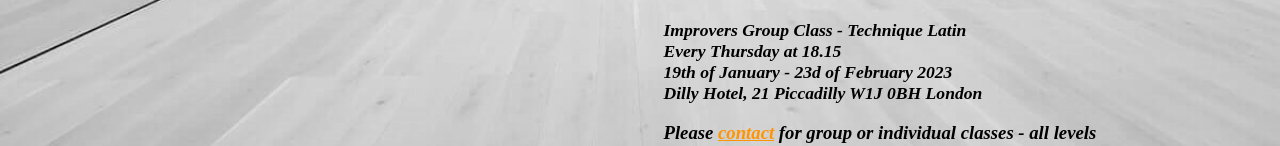
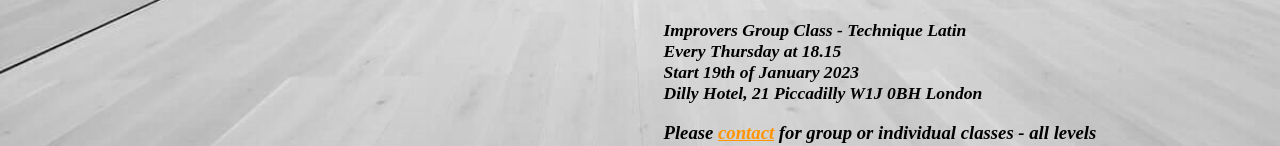
Before and after one commit to ballroomandlatin/zsoltfaskerti, a plain HTML site: page index.html in a window 1280 px wide. Shown: the part 546-692 px from the top of the page. Drawn offline with Linux system fonts and the light colour scheme; a web font is replaced by a local one.

Commit message:
update jan

```diff
--- a/index.html
+++ b/index.html
@@ -49,7 +49,7 @@
            He holds the Hungarian Latin show dance national champion title and has competed in over 28 countries around the world at the highest level.
            He has experience teaching students from their first step on the dance floor to competitive dancers. Zsolt is ready to share his knowledge and passion for dancing with greater emphasis in coordination, technique and styling.</h4>
 
-           <h3 id="current">Improvers Group Class - Technique Latin<br>Every Thursday at 18.15<br>19th of January - 23d of February 2023<br>Dilly Hotel, 21 Piccadilly W1J 0BH London</h3>
+           <h3 id="current">Improvers Group Class - Technique Latin<br>Every Thursday at 18.15<br>Start 19th of January 2023<br>Dilly Hotel, 21 Piccadilly W1J 0BH London</h3>
 
            <!-- <h3>Please follow <a href="https://www.facebook.com/faskerti.zsolt"><i class="fa-brands fa-square-facebook" id="min"></i></a>  for updates about new group classes.</h3> -->
            <h3>Please <a href="contact.html">contact</a> for group or individual classes - all levels (Beginner, Improver, Advanced)</h3>
```
